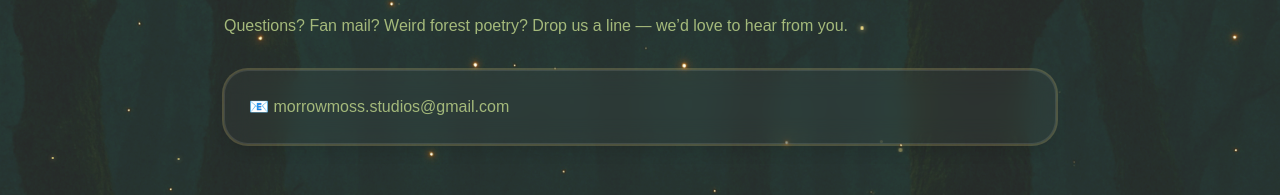
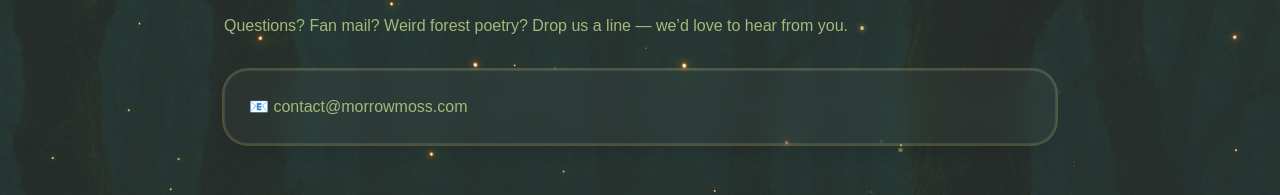
Before and after one commit to morrowmoss-studios/morrowmoss.com, a Next.js app: page /contact in a window 1280 px wide. Shown: the part 235-430 px from the top of the page. Built offline with nearby package versions, Linux system fonts and the light colour scheme.

Commit message:
changed the contact email

```diff
--- a/app/contact/page.tsx
+++ b/app/contact/page.tsx
@@ -7,7 +7,7 @@ export default function ContactPage() {
             </p>
 
             <div className="backdrop-blur-md bg-white/3 border border-white/10 rounded-3xl p-6 shadow-lg ring-2 ring-[#FDE68A]/20">
-                📧 morrowmoss.studios@gmail.com
+                📧 contact@morrowmoss.com
             </div>
         </main>
     );
```
